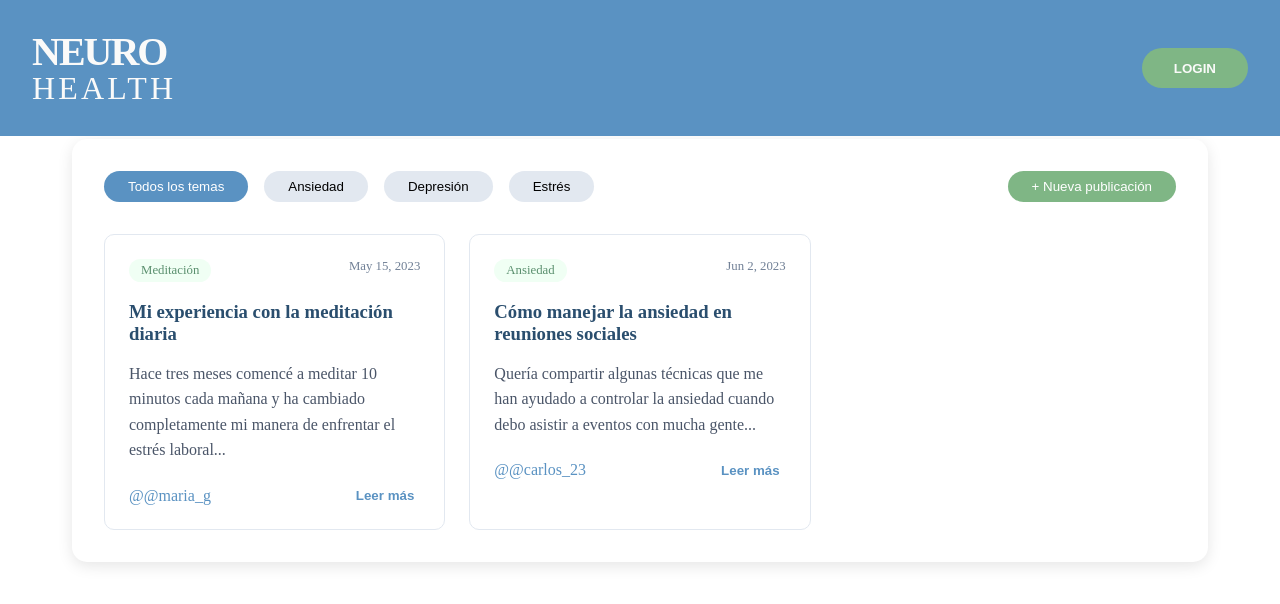
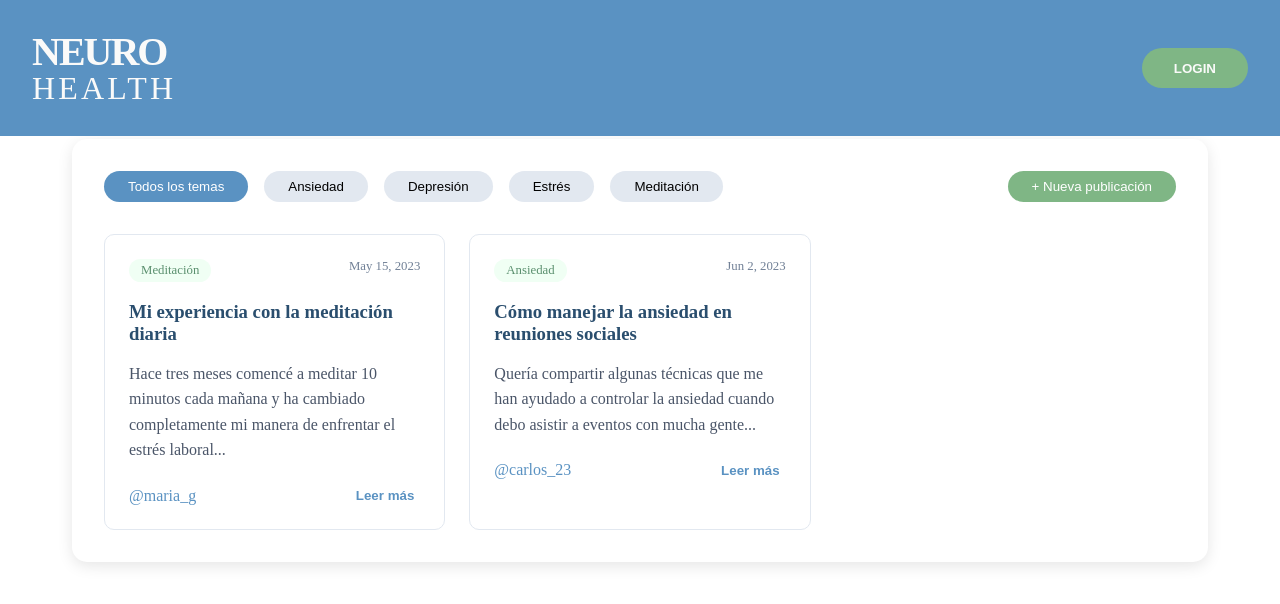
Before and after one commit to Zatt010/NeuroHealth, an Angular app: page /#/community/list in a window 1280 px wide. Shown: the top 604 px of the page. Built offline with nearby package versions, Linux system fonts and the light colour scheme.

Commit message:
Arreglado del filtro para la pagina de comunidad, esta funcionando

```diff
--- a/src/app/pages/community/community.component.html
+++ b/src/app/pages/community/community.component.html
@@ -13,24 +13,30 @@
     <div class="forum-container">
       <!-- Filtros -->
       <div class="filter-bar">
-        <button class="filter-button active">Todos los temas</button>
-        <button class="filter-button">Ansiedad</button>
-        <button class="filter-button">Depresión</button>
-        <button class="filter-button">Estrés</button>
+        <!-- Se itera sobre el array de categorías -->
+        <button
+          *ngFor="let category of categories"
+          class="filter-button"
+          [class.active]="(selectedCategory === category) || (!selectedCategory && category === 'Todos los temas')"
+          (click)="setFilter(category)"
+        >
+          {{ category }}
+        </button>
         <button class="new-post-button" routerLink="/community/new">+ Nueva publicación</button>
       </div>
 
       <!-- Lista de posts -->
       <div class="posts-grid">
-        <div class="post-card" *ngFor="let post of posts">
+        <!-- Se utiliza filteredPosts para mostrar únicamente los posts filtrados -->
+        <div class="post-card" *ngFor="let post of filteredPosts; trackBy: trackByPostId">
           <div class="post-header">
-            <span class="post-category">{{post.category}}</span>
-            <span class="post-date">{{post.date | date}}</span>
+            <span class="post-category">{{ post.category }}</span>
+            <span class="post-date">{{ post.date | date }}</span>
           </div>
-          <h3 class="post-title">{{post.title}}</h3>
-          <p class="post-preview">{{post.content | truncate:150}}</p>
+          <h3 class="post-title">{{ post.title }}</h3>
+          <p class="post-preview">{{ post.content | truncate:150 }}</p>
           <div class="post-footer">
-            <span class="post-author">&#64;{{ '@' }}{{ post?.author }}</span>
+            <span class="post-author">&#64;{{ post.author }}</span>
             <button class="read-more" [routerLink]="['/community', post.id]">Leer más</button>
           </div>
         </div>
--- a/src/app/pages/community/community.component.ts
+++ b/src/app/pages/community/community.component.ts
@@ -5,11 +5,13 @@ import { TruncatePipe } from '../../shared/pipes/truncate.pipe';
 
 @Component({
   standalone: true,
-  imports: [CommonModule, RouterModule,TruncatePipe],
+  imports: [CommonModule, RouterModule, TruncatePipe],
   templateUrl: './community.component.html',
   styleUrls: ['./community.component.css']
 })
 export class CommunityComponent {
+  selectedCategory: string | null = null;
+  categories: string[] = ['Todos los temas', 'Ansiedad', 'Depresión', 'Estrés', 'Meditación'];
   posts = [
     {
       id: 1,
@@ -28,4 +30,29 @@ export class CommunityComponent {
       author: 'carlos_23'
     }
   ];
+
+  // Filtra los posts
+  private normalizeCategory(category: string): string {
+    return category
+      .toLowerCase()
+      .normalize('NFD')
+      .replace(/[\u0300-\u036f]/g, '')
+      .trim();
+  }
+
+  get filteredPosts() {
+    if (!this.selectedCategory) return this.posts;
+
+    return this.posts.filter(post =>
+      this.normalizeCategory(post.category) === this.normalizeCategory(this.selectedCategory!)
+    );
+  }
+
+  setFilter(category: string) {
+    this.selectedCategory = category === 'Todos los temas' ? null : category;
+  }
+
+  trackByPostId(index: number, post: any): number {
+    return post.id;
+  }
 }
```
